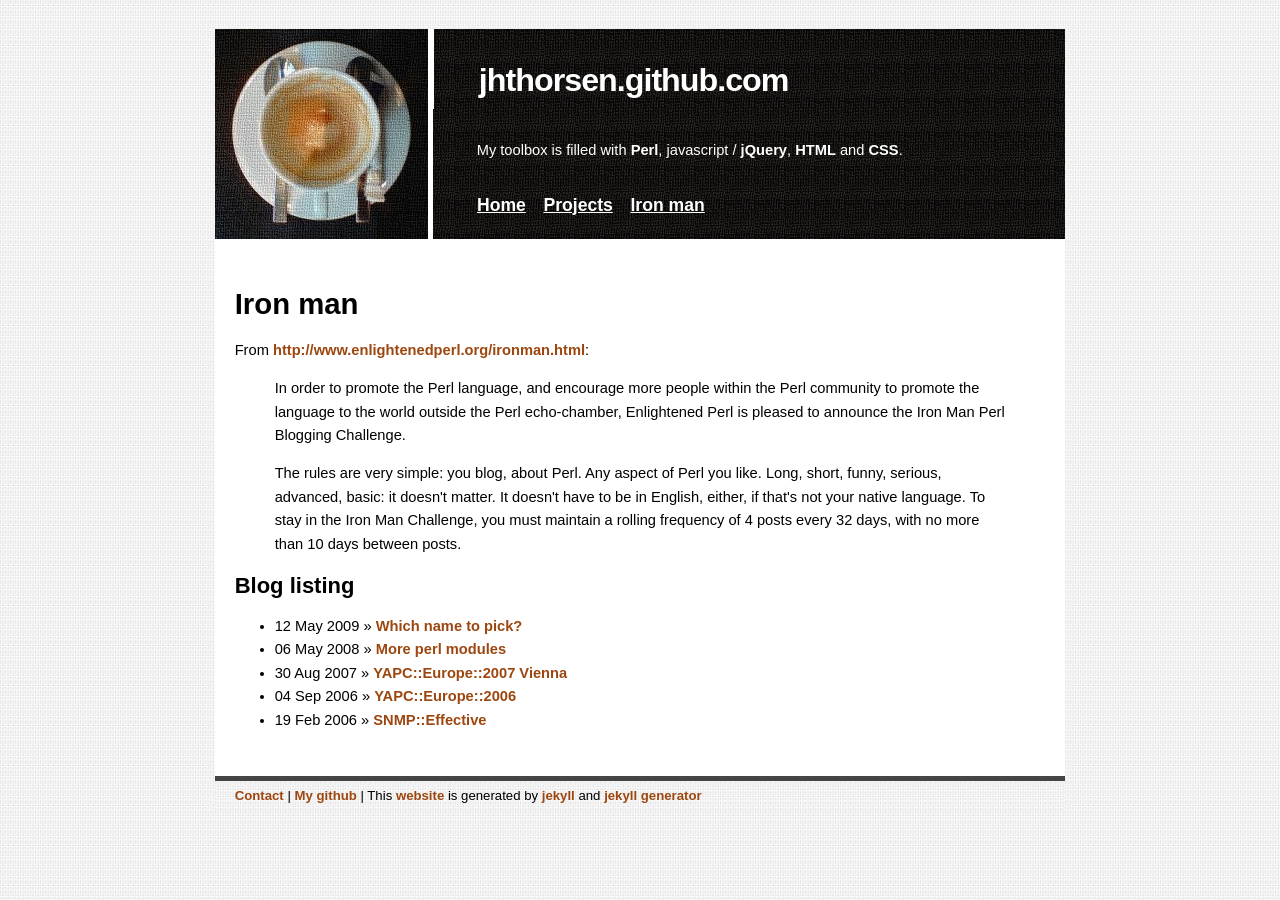
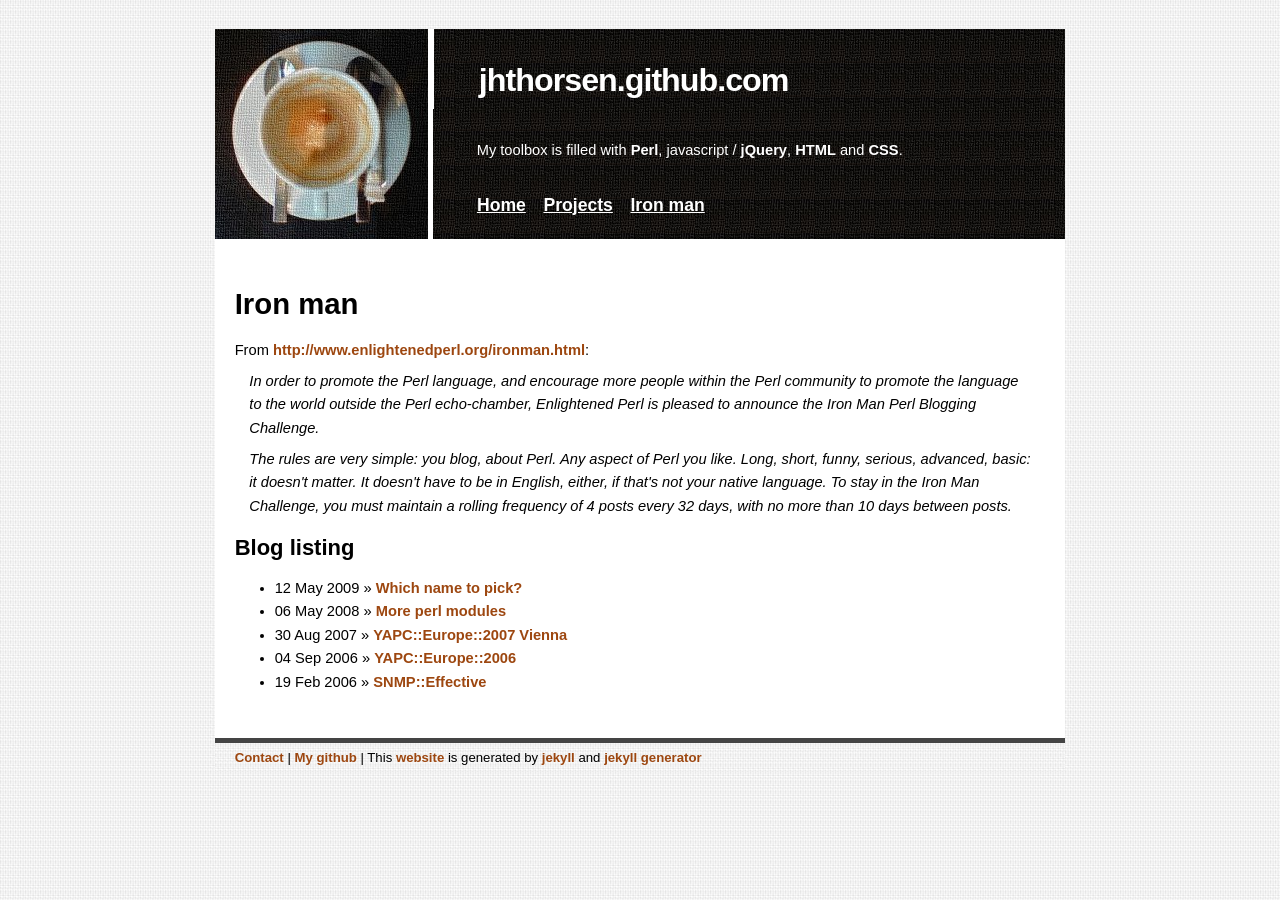
Before and after one commit to kberov/jhthorsen.github.com, a Jekyll site: the page built from ironman/index.html, in a window 1280 px wide. Built offline with Jekyll 4.4.1, drawn with Linux system fonts in a browser that asks for light colours.

Commit message:
added styles to blockquote and p

```diff
--- a/css/stylesheet.css
+++ b/css/stylesheet.css
@@ -42,6 +42,17 @@ h2 {
 
 h3 {
     font-size: 1.3em;
+}
+
+blockquote {
+    font-style: italic;
+    margin: 0.5em 1em;
+    padding: 0;
+}
+
+p {
+    margin: 0.5em 0em;
+    padding: 0;
 }
 
 #wrapper {
```
